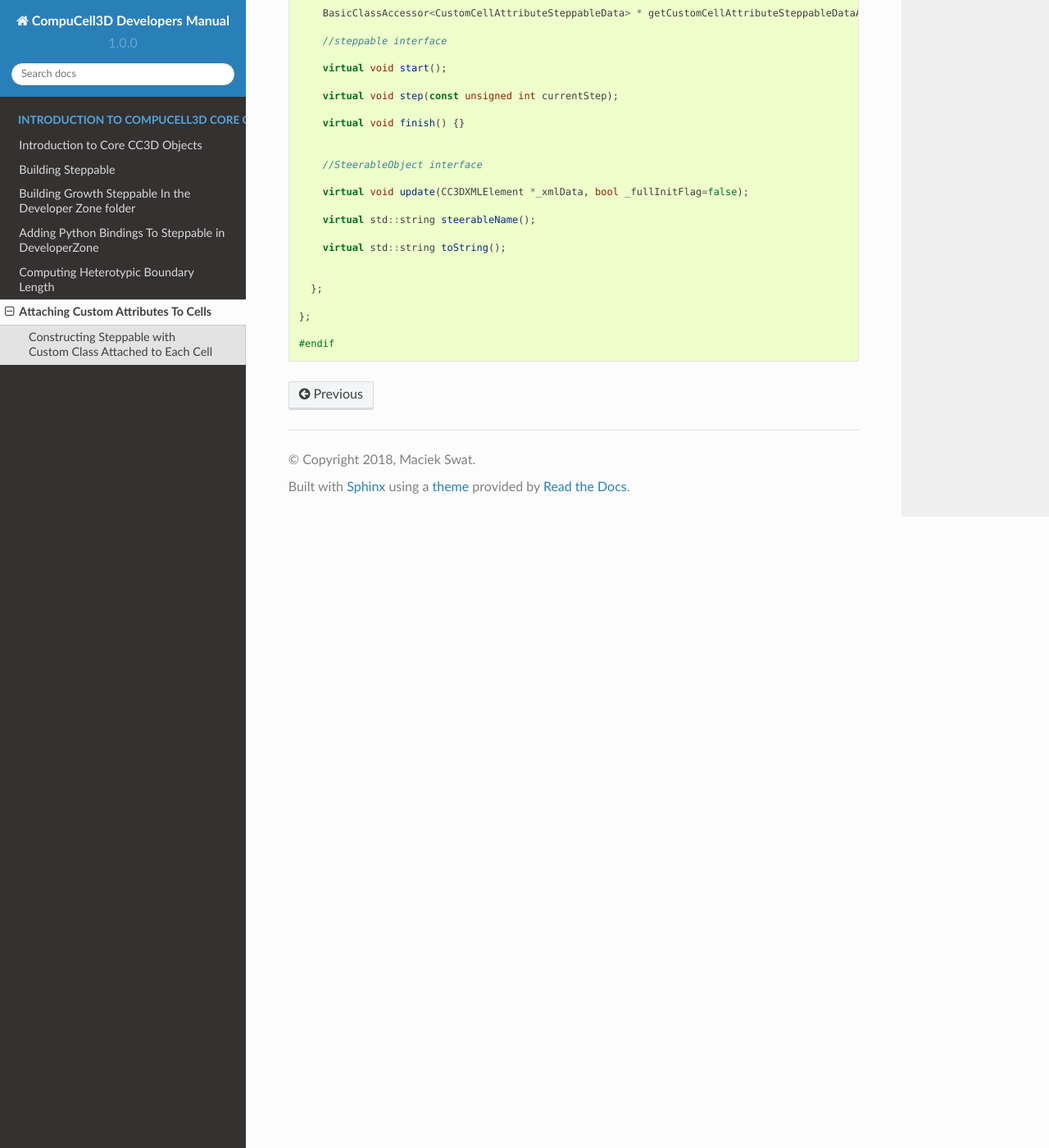
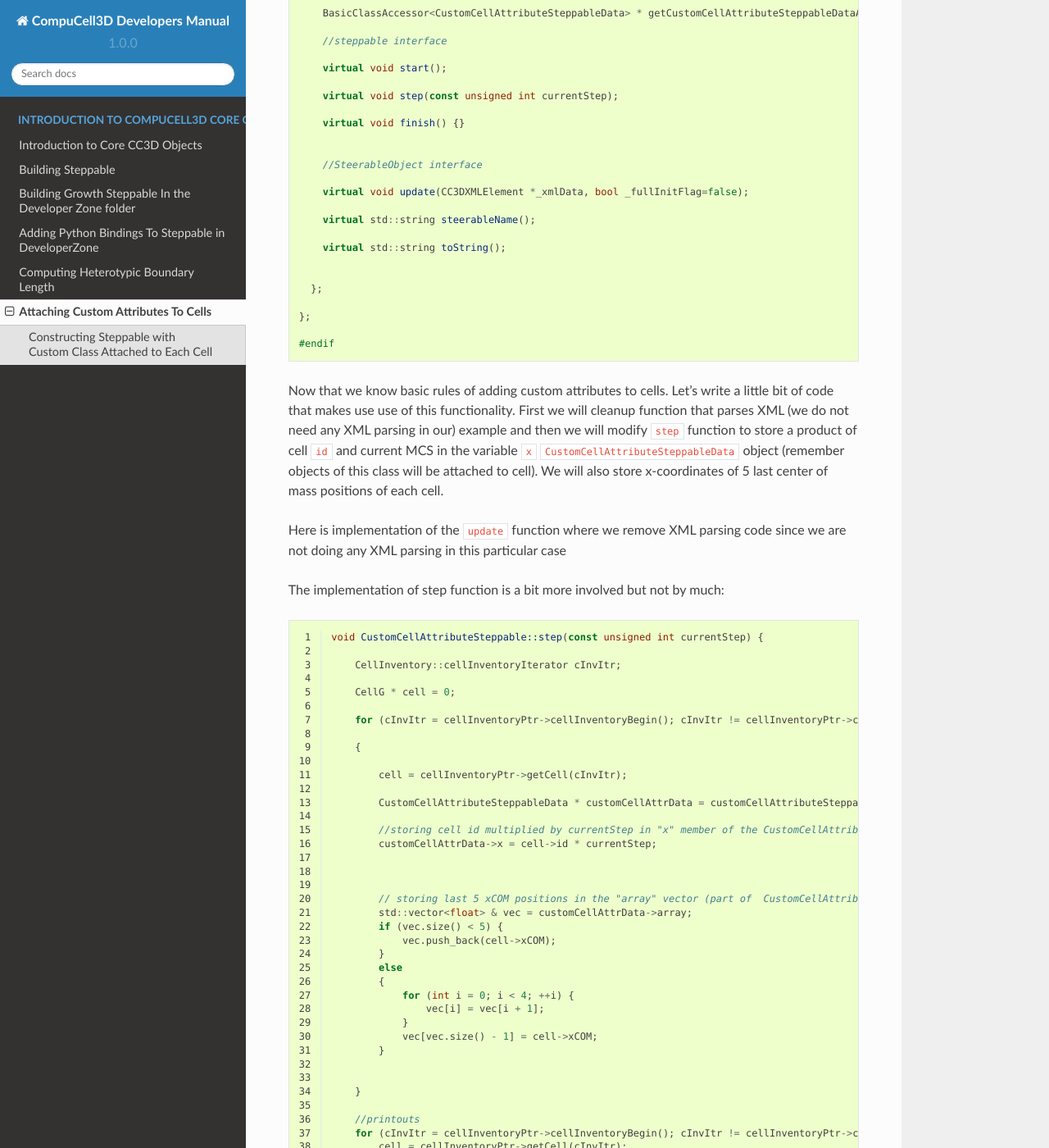
Before and after one commit to CompuCell3D/CompuCell3DDevelopersManual, a Sphinx documentation site: the page built from docs/attaching_attributes_to_cells.rst, in a window 1280 px wide and 1400 px high, scrolled down 5857 px. Shown: the whole window at 82% size. Built offline with Sphinx 7.4.7 and the Read the Docs theme 2.0.0, drawn with Linux system fonts in a browser that asks for light colours; some of the changed text lies outside the part shown.

Commit message:
added new material

```diff
--- a/docs/attaching_attributes_to_cells.rst
+++ b/docs/attaching_attributes_to_cells.rst
@@ -303,6 +303,72 @@ see full ``init`` function above:
 
     #endif
 
+Now that we know basic rules of adding custom attributes to cells. Let's write a little bit of code that makes use
+use of this functionality. First we will cleanup function that parses XML (we do not need any XML parsing in our)
+example and then we will modify ``step`` function to store a product of cell ``id`` and current MCS in the variable
+``x`` ``CustomCellAttributeSteppableData`` object (remember objects of this class will be attached to cell). We
+will also store x-coordinates of 5 last center of mass positions of each cell.
+
+Here is implementation of the ``update`` function where we remove XML parsing code since we are not doing
+any XML parsing in this particular case
+
+The implementation of step function is a bit more involved but not by much:
+
+.. code-block:: c++
+    :linenos:
+
+    void CustomCellAttributeSteppable::step(const unsigned int currentStep) {
+
+        CellInventory::cellInventoryIterator cInvItr;
+
+        CellG * cell = 0;
+
+        for (cInvItr = cellInventoryPtr->cellInventoryBegin(); cInvItr != cellInventoryPtr->cellInventoryEnd(); ++cInvItr)
+
+        {
+
+            cell = cellInventoryPtr->getCell(cInvItr);
+
+            CustomCellAttributeSteppableData * customCellAttrData = customCellAttributeSteppableDataAccessor.get(cell->extraAttribPtr);
+
+            //storing cell id multiplied by currentStep in "x" member of the CustomCellAttributeSteppableData
+            customCellAttrData->x = cell->id * currentStep;
+
+
+
+            // storing last 5 xCOM positions in the "array" vector (part of  CustomCellAttributeSteppableData)
+            std::vector<float> & vec = customCellAttrData->array;
+            if (vec.size() < 5) {
+                vec.push_back(cell->xCOM);
+            }
+            else
+            {
+                for (int i = 0; i < 4; ++i) {
+                    vec[i] = vec[i + 1];
+                }
+                vec[vec.size() - 1] = cell->xCOM;
+            }
+
+
+        }
+
+        //printouts
+        for (cInvItr = cellInventoryPtr->cellInventoryBegin(); cInvItr != cellInventoryPtr->cellInventoryEnd(); ++cInvItr) {
+            cell = cellInventoryPtr->getCell(cInvItr);
+            CustomCellAttributeSteppableData * customCellAttrData = customCellAttributeSteppableDataAccessor.get(cell->extraAttribPtr);
+
+            cerr << "cell->id=" << cell->id << " mcs = " << currentStep << " attached x variable = " << customCellAttrData->x << endl;
+
+            cerr << "----------- up to last 5 xCOM positions ----- for cell->id " << cell->id << endl;
+            for (int i = 0; i < customCellAttrData->array.size(); ++i) {
+                cerr << "x_com_pos[" << i << "]=" << customCellAttrData->array[i] << endl;
+            }
+        }
+
+    }
+
+
+
 
 
 .. |custom_attrs_01| image:: images/custom_attrs_01.png
```
